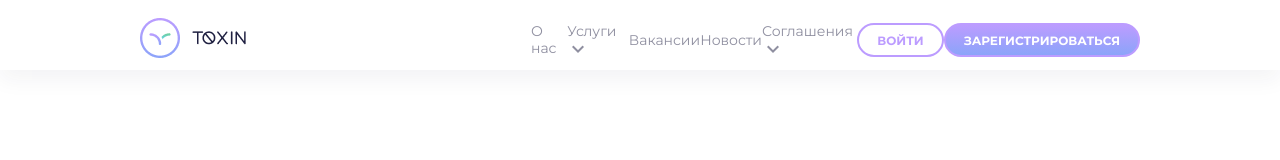
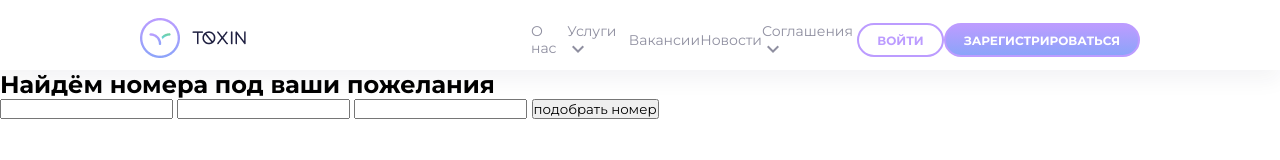
Before and after one commit to Luneldevwb/project_hotel, a website: page src/pug/index.pug in a window 1280 px wide. Drawn offline with nearby package versions, Linux system fonts and the light colour scheme; files that its build step writes are made by us from their sources.

Commit message:
sidebar_main page

```diff
--- a/src/pug/index.pug
+++ b/src/pug/index.pug
@@ -55,4 +55,14 @@ html(lang="ru")
                 span
                 span
                 span
+        section.main
+            div.sidebar_container
+              div.sidebar
+                h2 Найдём номера под ваши пожелания
+                form(method="post" action="#" id="find_room")
+                 input(type="text")
+                 input(type="text")
+                 input(type="text")
+                 button.sibebar_btn подобрать номер
+
         script(src="src/js/index.js")
```
Also changed, not shown: src/pug/html/index.html.
